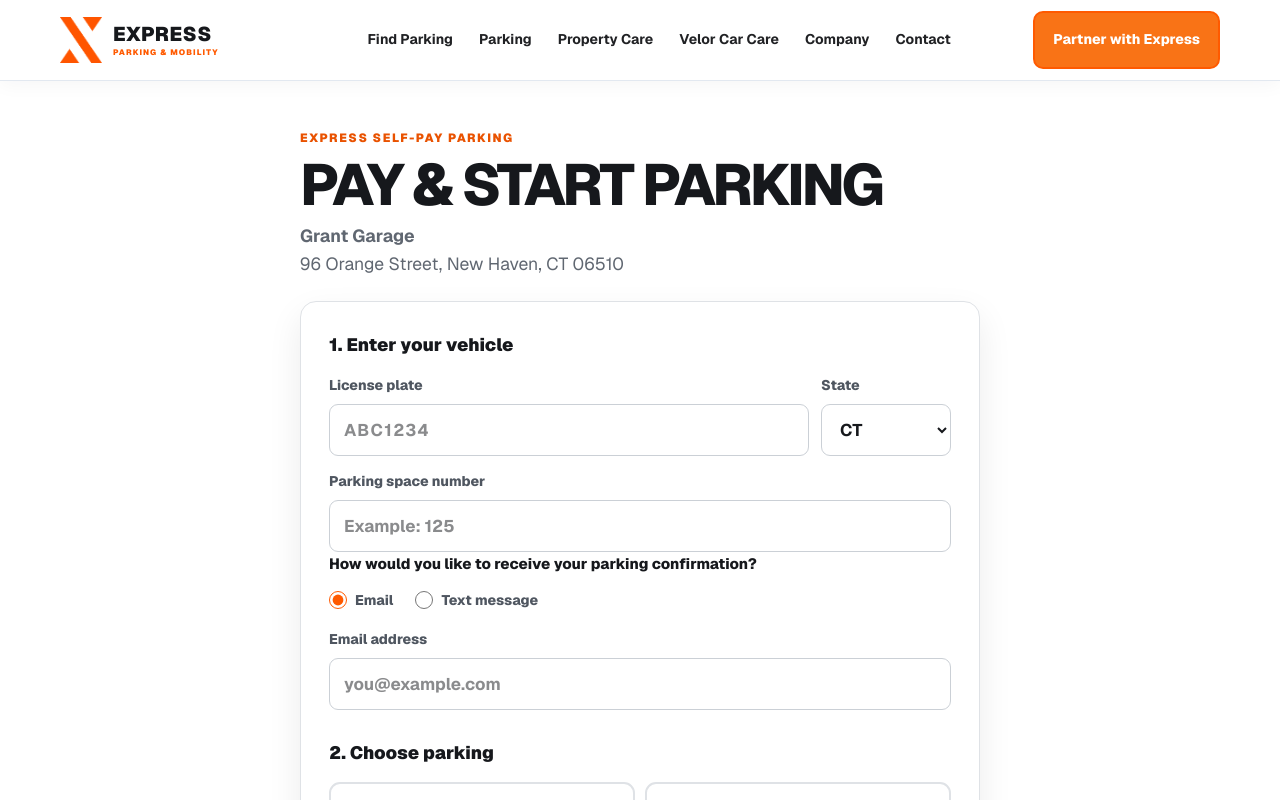
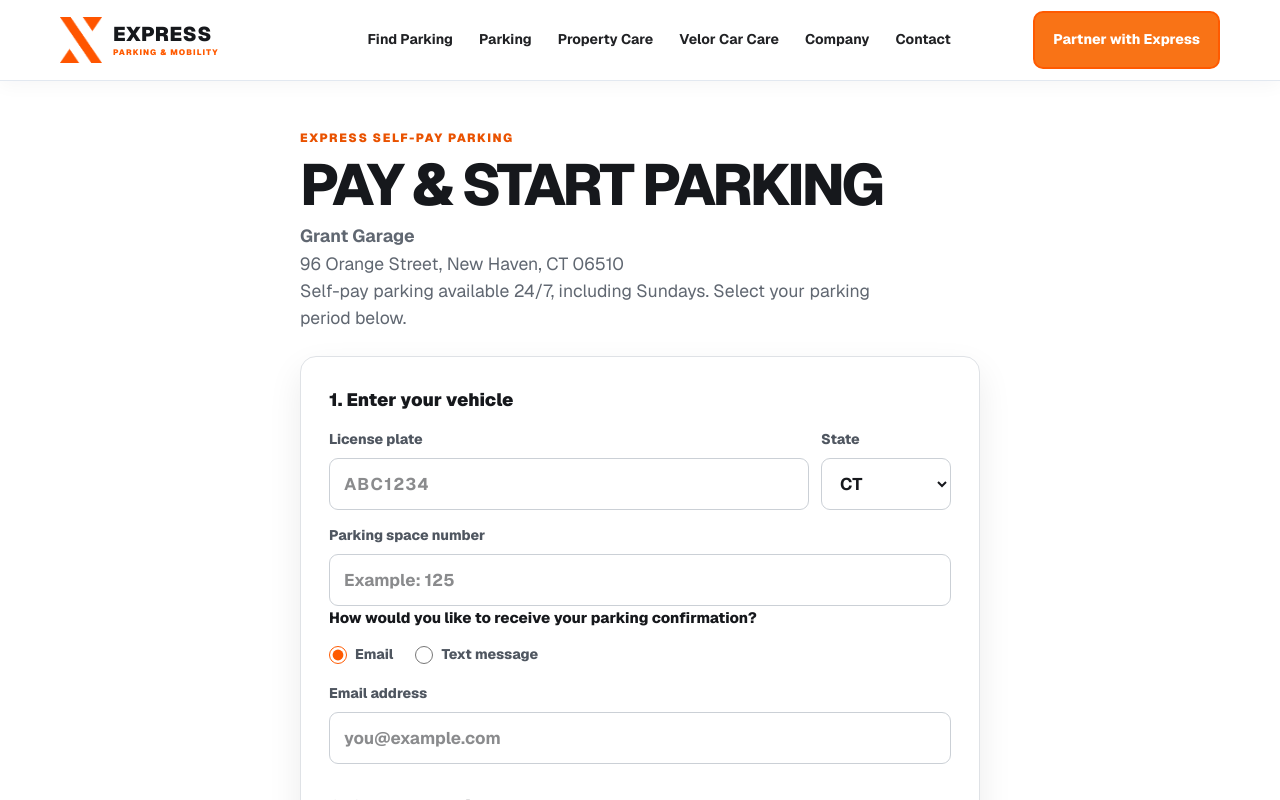
Before and after one commit to expresparking/express-parking-web, a Next.js app: page /pay/grant-garage in a window 1280 px wide. Shown: the top 800 px of the page. Built offline with nearby package versions, Linux system fonts and the light colour scheme.

Commit message:
Update Grant Garage self-pay page for 24/7 availability

```diff
--- a/app/pay/grant-garage/self-pay-form.tsx
+++ b/app/pay/grant-garage/self-pay-form.tsx
@@ -65,12 +65,13 @@ export function SelfPayForm() {
           <span className="self-pay-kicker">EXPRESS SELF-PAY PARKING</span>
           <h1>Pay &amp; start parking</h1>
           <p><strong>{GRANT_GARAGE.name}</strong><br />{GRANT_GARAGE.address}</p>
+          <p>Self-pay parking available 24/7, including Sundays. Select your parking period below.</p>
         </div>
 
         {!mounted ? <div className="self-pay-notice">Checking today&apos;s parking options…</div> : options.length === 0 ? (
           <div className="self-pay-closed" role="status">
             <strong>Self-pay is currently closed</strong>
-            <p>Grant Garage opens Monday–Saturday at 6:00 AM. Sunday is closed.</p>
+            <p>Parking options are temporarily unavailable. Please refresh or contact the garage.</p>
           </div>
         ) : (
           <form className="self-pay-form" onSubmit={submit}>
```
